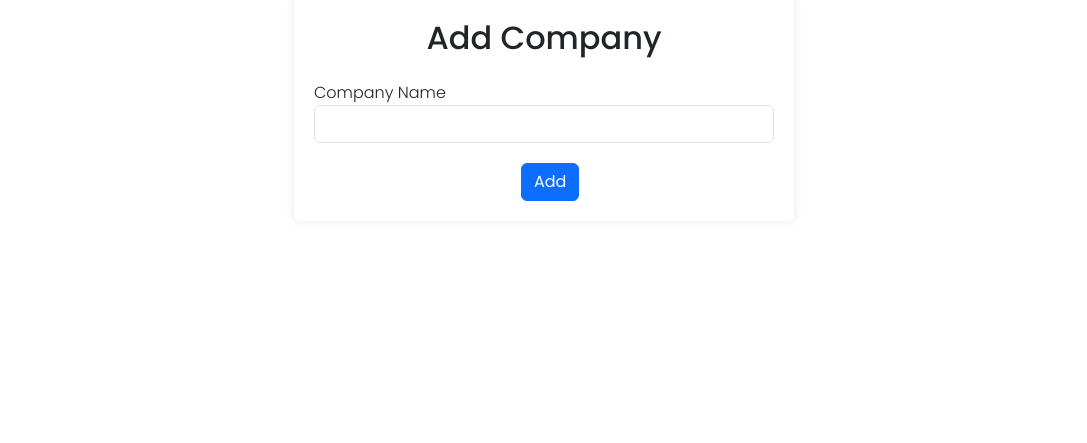
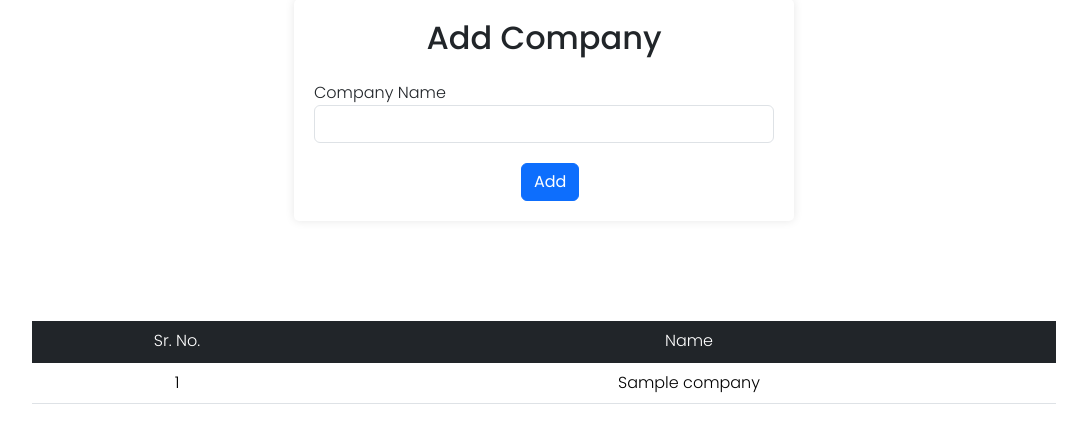
Before and after one commit to Ntanmay10/NaikMedEase, a PHP site: page /Addcompany.php in a window 1280 px wide. Shown: the part 157-600 px from the top of the page, without its empty margins (96-1183 px from the left). Run offline with PHP 8.4, Linux system fonts and the light colour scheme; tables that the repository leaves empty or names only in its code hold one stand-in row (values such as "Sample post").

Commit message:
08-03-2024

```diff
--- a/Addcompany.php
+++ b/Addcompany.php
@@ -25,8 +25,8 @@
         }
     }
     ?>
+    <link rel="stylesheet" href="./css/table.css">
 </head>
-
 <body>
     <div class="form-container" method="post">
         <h2 class="text-center mb-4">Add Company</h2>
@@ -38,6 +38,29 @@
             <button type="submit" class="btn btn-primary btn-block mid" name="btnadd">Add</button>
         </form>
     </div>
+
+    <table class="table table-hover text-center format rounded">
+        <thead class="table-dark">
+            <tr>
+                <th scope="col">Sr. No.</th>
+                <th scope="col">Name</th>
+            </tr>
+        </thead>
+        <tbody class="table-group-divider">
+            <?php
+            $getdta = mysqli_query($con, "select * from company");
+            $num = 1;
+            while ($row = mysqli_fetch_assoc($getdta)) {
+                echo "<tr>
+                <th scope='row'>" . $num . "</th>
+                <td>" . $row['compname'] . "</td>
+                </td>
+                </tr>";
+                $num++;
+            }
+            ?>
+        </tbody>
+    </table>
 </body>
 
 </html>
--- a/updatemedecine.php
+++ b/updatemedecine.php
@@ -56,7 +56,8 @@
             </div>
             <div class="mb-3">
                 <label for="formFile" class="form-label">Medecine Image</label>
-                <input class="form-control" type="file" id="formFile" name="updmedimg" title="<?php getdata(); echo $prdimg ?>">
+                <img src="./medimage/<?php getdata(); echo $prdimg ?>" alt="prdimg" width="30%" height="100px">
+                <input class="form-control mt-1" type="file" id="formFile" name="updmedimg" title="<?php getdata(); echo $prdimg ?>">
             </div>
             <div class="form-group">
                 <label for="prodprice">Product Price</label>
```
